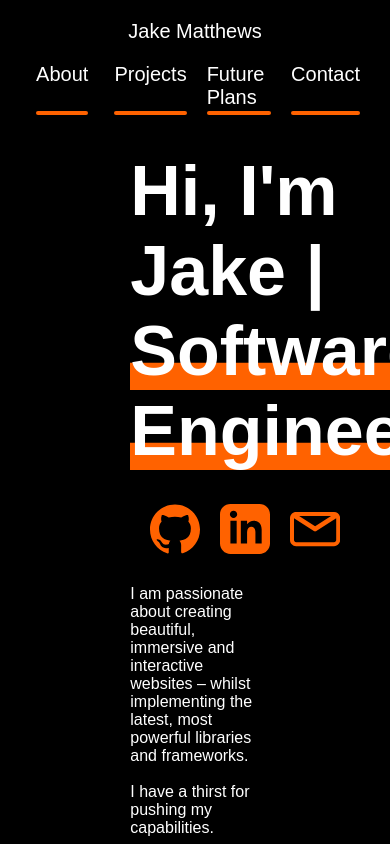
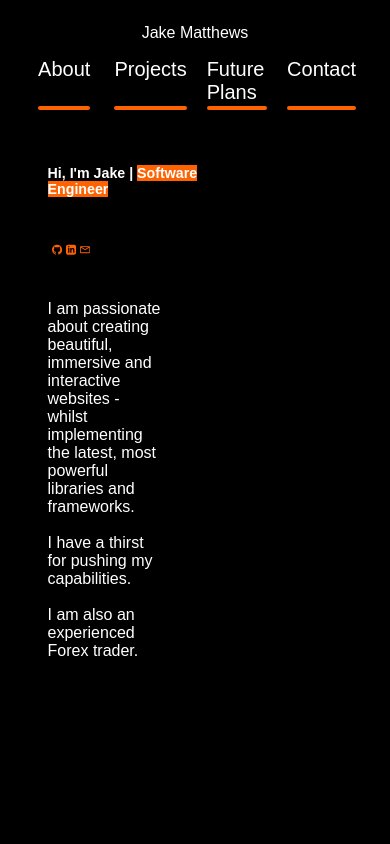
Before and after one commit to Jakes-Git-Hub/Professional-Portfolio, a React (Create React App) app: page / in a window 390 px wide. Shown: the top 844 px of the page. Built offline with nearby package versions, Linux system fonts and the light colour scheme.

Commit message:
Added Responsivity to Header and Page Hero

```diff
--- a/public/styles.css
+++ b/public/styles.css
@@ -80,9 +80,13 @@ header {
     justify-content: flex-start;
     background-color: black;
     color: white;
-    padding: 20px;
+    padding: 24px;
     font-size: 1.25rem;
     height: auto;
+}
+
+#name {
+    font-size: 16px;
 }
 
 header p {
@@ -109,7 +113,7 @@ header ul li {
 
 header ul li:hover {
     margin: 0 10px;
-    transition: font-size 0.1s ease-in;
+    transition: font-size 0.3s ease-in;
     font-size: 22px;
 
 }
@@ -129,14 +133,11 @@ header ul li:hover {
     border-radius: 6px;
 }
 
-
-
-
 /* Page Hero */
 
 .page-hero {
     background-color: black;
-    height: 825px;
+    height: 88.7vh;
     color: white;
     display: flex;
     align-items: center;
@@ -145,85 +146,80 @@ header ul li:hover {
     width: 100%;
     z-index: 2;
     position: relative;
+    overflow: hidden;
 }
 
 #writing-container {
-    margin-left: 140px;
-    margin-bottom: 160px;
+    margin-left: 7.29vw;
+    margin-bottom: 17.22vh;
     background-color: black;
     position: relative;
     z-index: 99;
-    width: 54%;
+    width: 49%;
     display: inline-flex;
     align-items: flex-start;
     flex-direction: column;
     flex-wrap: wrap;
     align-content: center;
-    border-radius: 55px;
+    border-radius: 2.86vw;
 }
-
 
 #ph-p-container {
     width: 60%;
     position: relative;
-    margin-bottom: 7px;
+    margin-bottom: 0.75vh;
+}
+
+#p-page-hero {
+    margin: 1.72vh 0;
 }
 
 #ph-h1-container {
     width: 80%;
     position: relative;
     overflow: visible;
-    margin-top: -25px;
+    margin-top: -2.69vh;
 }
 
 #ph-h1-container h1 {
-    font-size: 70px;
-    margin-bottom: 33px;
+    font-size: 3.65vw;
+    margin-bottom: 3.55vh;
     position: relative;
     display: inline-block;
 }
 
 .highlight {
-    box-shadow: inset 0 -27.25px 0 rgb(255, 98, 0);
+    box-shadow: inset 0 -2.93vh 0 rgb(255, 98, 0);
 }
 
 #page-hero-svgs {
-    height: 50px;
+    height: 5.38vh;
     display: flex;
     align-items: center;
-    margin-left: 20px;
-    margin-bottom: 15px;
+    margin-left: 1.04vw;
+    margin-bottom: 1.61vh;
     position: relative;
-
 }
 
 .svg-icon {
-    width: 50px;
-    height: 50px;
-    margin-right: 20px;
-    transition: ease-in;
+    width: 2.60vw;
+    height: 5.38vh;
+    margin-right: 1.04vw;
     fill: rgb(255, 98, 0);
     cursor: pointer;
     transition: ease-in 0.2s;
 }
 
-
 .svg-icon:hover {
     fill: white;
-
     transition: ease-in 0.2s;
 }
 
 /* Clouds */
 
-
-
 #background-wrap {
     width: 100%;
-
     position: absolute;
-
-
 }
 
 /* KEYFRAMES */
@@ -261,7 +257,6 @@ header ul li:hover {
     -webkit-animation: animateCloud 35s linear infinite;
     -moz-animation: animateCloud 35s linear infinite;
     animation: animateCloud 35s linear infinite;
-
     -webkit-transform: scale(0.65);
     -moz-transform: scale(0.65);
     transform: scale(0.65);
@@ -271,7 +266,6 @@ header ul li:hover {
     -webkit-animation: animateCloud 20s linear infinite;
     -moz-animation: animateCloud 20s linear infinite;
     animation: animateCloud 20s linear infinite;
-
     -webkit-transform: scale(0.3);
     -moz-transform: scale(0.3);
     transform: scale(0.3);
@@ -281,7 +275,6 @@ header ul li:hover {
     -webkit-animation: animateCloud 30s linear infinite;
     -moz-animation: animateCloud 30s linear infinite;
     animation: animateCloud 30s linear infinite;
-
     -webkit-transform: scale(0.5);
     -moz-transform: scale(0.5);
     transform: scale(0.5);
@@ -291,7 +284,6 @@ header ul li:hover {
     -webkit-animation: animateCloud 18s linear infinite;
     -moz-animation: animateCloud 18s linear infinite;
     animation: animateCloud 18s linear infinite;
-
     -webkit-transform: scale(0.4);
     -moz-transform: scale(0.4);
     transform: scale(0.4);
@@ -301,7 +293,6 @@ header ul li:hover {
     -webkit-animation: animateCloud 25s linear infinite;
     -moz-animation: animateCloud 25s linear infinite;
     animation: animateCloud 25s linear infinite;
-
     -webkit-transform: scale(0.55);
     -moz-transform: scale(0.55);
     transform: scale(0.55);
@@ -310,7 +301,6 @@ header ul li:hover {
 /* OBJECTS */
 
 .cloud {
-
     background: white;
     background: -moz-linear-gradient(top,  rgb(222, 217, 217), grey 100%);
     background: -webkit-gradient(linear, left top, left bottom, color-stop(5%,grey), color-stop(100%,grey));
@@ -319,19 +309,15 @@ header ul li:hover {
     background: -ms-linear-gradient(top,  rgb(222, 217, 217),grey 100%);
     background: linear-gradient(top,  rgb(222, 217, 217),grey 100%);
     filter: progid:DXImageTransform.Microsoft.gradient( startColorstr='grey', endColorstr='grey',GradientType=0 );
-
     -webkit-border-radius: 100px;
     -moz-border-radius: 100px;
     border-radius: 100px;
-
     -webkit-box-shadow: 0 8px 5px rgb(255, 98, 0);
     -moz-box-shadow: 0 8px 5px rgb(255, 98, 0);
     box-shadow: 0 8px 5px rgb(255, 98, 0);
-
     height: 120px;
     position: relative;
     width: 350px;
-
 }
 
 .cloud:after, .cloud:before {
@@ -345,19 +331,16 @@ header ul li:hover {
     -webkit-border-radius: 100px;
     -moz-border-radius: 100px;
     border-radius: 100px;
-
     height: 100px;
     left: 50px;
     top: -50px;
     width: 100px;
-
 }
 
 .cloud:before {
     -webkit-border-radius: 200px;
     -moz-border-radius: 200px;
     border-radius: 200px;
-
     width: 180px;
     height: 180px;
     right: 50px;
--- a/src/components/FrontPageComponent.js
+++ b/src/components/FrontPageComponent.js
@@ -15,7 +15,7 @@ export const FrontPageComponent = () => {
 
             <div class="header">
                 <header>
-                    <p>Jake Matthews</p>
+                    <p id='name'>Jake Matthews</p>
                     <ul>
                         <li class="underline">About</li>
                         <li class="underline">Projects</li>
@@ -72,7 +72,7 @@ export const FrontPageComponent = () => {
                     </div>
 
                     <div id="ph-p-container">
-                        <p>I am passionate about creating beautiful, immersive and interactive websites – whilst implementing the latest, most powerful libraries and frameworks.
+                        <p id='p-page-hero'>I am passionate about creating beautiful, immersive and interactive websites - whilst implementing the latest, most powerful libraries and frameworks.
                             <br />
                             <br />
                             I have a thirst for pushing my capabilities.
```
Also changed, not shown: 1 other file (tests, documents, lock files or other folders). Lines whose indentation alone changed are shown as unchanged.
